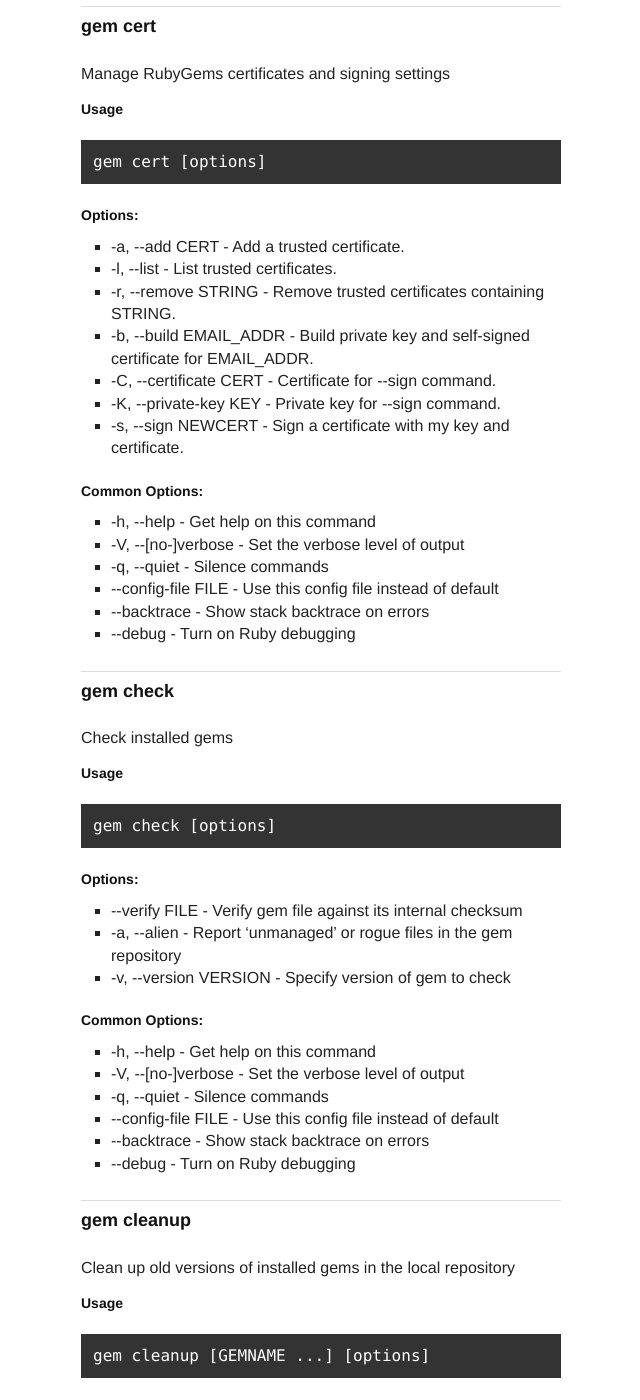
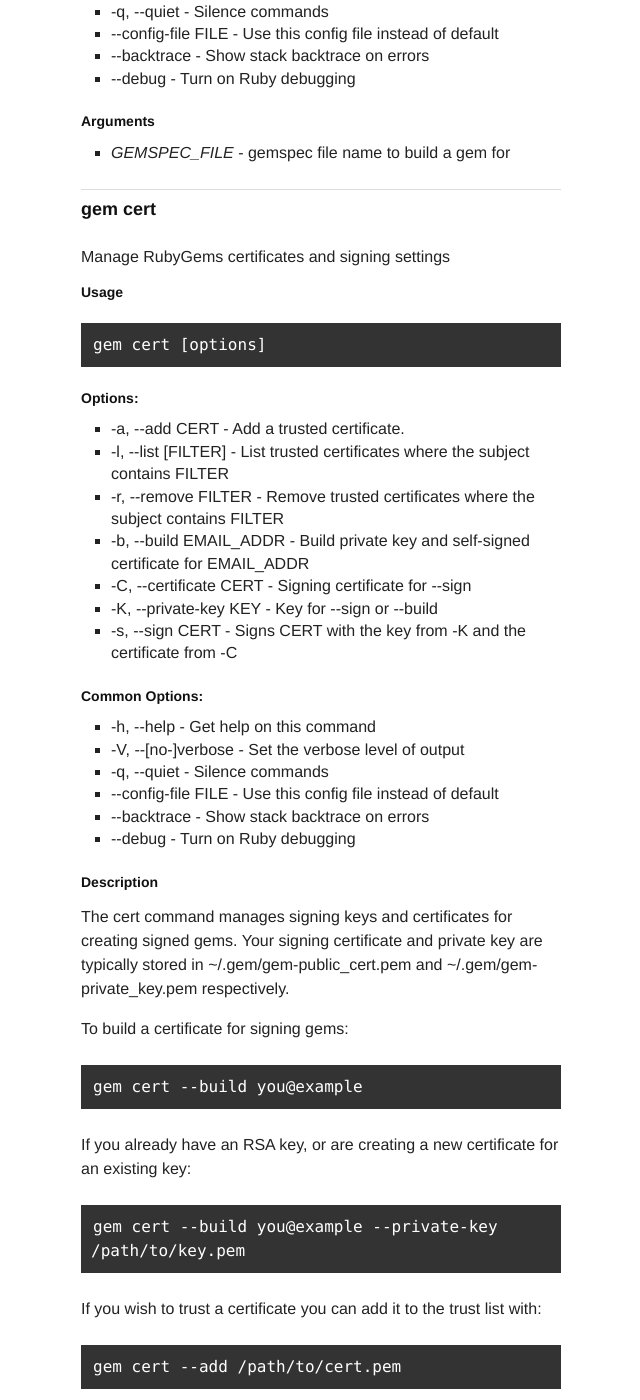
Before and after one commit to radar/guides, a Jekyll site: the page built from command-reference.md, in a window 1280 px wide and 1400 px high, scrolled down 1398 px. Shown: the whole window, without its empty margins (319-959 px from the left). Built offline with Jekyll 4.4.1, drawn with Linux system fonts in a browser that asks for light colours; some of the changed text lies outside the part shown.

Commit message:
Regenerate command reference from RubyGems 2.0.2

```diff
--- a/command-reference.md
+++ b/command-reference.md
@@ -2,10 +2,12 @@
 layout: default
 title: Command Reference
 previous: /patterns
-next: /rubygems-org-api
+next: /specification-reference
 ---
 
 What each `gem` command does, and how to use it.
+
+This reference was automatically generated from RubyGems version 2.0.2.
 
 * [gem build](#gem_build)
 * [gem cert](#gem_cert)
@@ -20,6 +22,7 @@ What each `gem` command does, and how to use it.
 * [gem install](#gem_install)
 * [gem list](#gem_list)
 * [gem lock](#gem_lock)
+* [gem mirror](#gem_mirror)
 * [gem outdated](#gem_outdated)
 * [gem owner](#gem_owner)
 * [gem pristine](#gem_pristine)
@@ -35,6 +38,7 @@ What each `gem` command does, and how to use it.
 * [gem unpack](#gem_unpack)
 * [gem update](#gem_update)
 * [gem which](#gem_which)
+* [gem yank](#gem_yank)
 
 
 
@@ -46,6 +50,10 @@ Build a gem from a gemspec
 
     gem build GEMSPEC_FILE [options]
 
+
+###   Options:
+
+*         -&#8203;-force                    - skip validation of the spec
 
 ###   Common Options:
 
@@ -79,12 +87,12 @@ Manage RubyGems certificates and signing settings
 ###   Options:
 
 *     -a, -&#8203;-add CERT                 - Add a trusted certificate.
-*     -l, -&#8203;-list                     - List trusted certificates.
-*     -r, -&#8203;-remove STRING            - Remove trusted certificates containing STRING.
-*     -b, -&#8203;-build EMAIL_ADDR         - Build private key and self-signed certificate for EMAIL_ADDR.
-*     -C, -&#8203;-certificate CERT         - Certificate for -&#8203;-sign command.
-*     -K, -&#8203;-private-key KEY          - Private key for -&#8203;-sign command.
-*     -s, -&#8203;-sign NEWCERT             - Sign a certificate with my key and certificate.
+*     -l, -&#8203;-list \[FILTER\]            - List trusted certificates where the subject contains FILTER
+*     -r, -&#8203;-remove FILTER            - Remove trusted certificates where the subject contains FILTER
+*     -b, -&#8203;-build EMAIL_ADDR         - Build private key and self-signed certificate for EMAIL_ADDR
+*     -C, -&#8203;-certificate CERT         - Signing certificate for -&#8203;-sign
+*     -K, -&#8203;-private-key KEY          - Key for -&#8203;-sign or -&#8203;-build
+*     -s, -&#8203;-sign CERT                - Signs CERT with the key from -K and the certificate from -C
 
 ###   Common Options:
 
@@ -99,20 +107,59 @@ Manage RubyGems certificates and signing settings
 
 
 
+### Description
+
+The cert command manages signing keys and certificates for creating signed
+gems.  Your signing certificate and private key are typically stored in
+~/.gem/gem-public_cert.pem and ~/.gem/gem-private_key.pem respectively.
+
+To build a certificate for signing gems:
+
+    gem cert --build you@example
+
+If you already have an RSA key, or are creating a new certificate for an
+existing key:
+
+    gem cert --build you@example --private-key /path/to/key.pem
+
+If you wish to trust a certificate you can add it to the trust list with:
+
+    gem cert --add /path/to/cert.pem
+
+You can list trusted certificates with:
+
+    gem cert --list
+
+or:
+
+    gem cert --list cert_subject_substring
+
+If you wish to remove a previously trusted certificate:
+
+    gem cert --remove cert_subject_substring
+
+To sign another gem author's certificate:
+
+    gem cert --sign /path/to/other_cert.pem
+
+For further reading on signing gems see `ri Gem::Security`.
+
 
 ## gem check
 
-Check installed gems
+Check a gem repository for added or missing files
 
 ### Usage
 
-    gem check [options]
+    gem check [OPTIONS] [GEMNAME ...] [options]
 
 
 ###   Options:
 
-*         -&#8203;-verify FILE              - Verify gem file against its internal checksum
-*     -a, -&#8203;-alien                    - Report 'unmanaged' or rogue files in the gem repository
+*     -a, -&#8203;-\[no-\]alien               - Report "unmanaged" or rogue files in the gem repository
+*         -&#8203;-\[no-\]doctor              - Clean up uninstalled gems and broken specifications
+*         -&#8203;-\[no-\]dry-run             - Do not remove files, only report what would be removed
+*         -&#8203;-\[no-\]gems                - Check installed gems for problems
 *     -v, -&#8203;-version VERSION          - Specify version of gem to check
 
 ###   Common Options:
@@ -124,6 +171,12 @@ Check installed gems
 *         -&#8203;-backtrace                - Show stack backtrace on errors
 *         -&#8203;-debug                    - Turn on Ruby debugging
 
+
+
+### Arguments
+
+
+* *GEMNAME* -        name of gem to check
 
 
 
@@ -165,6 +218,9 @@ Clean up old versions of installed gems in the local repository
 
 The cleanup command removes old gems from GEM_HOME.  If an older version is
 installed elsewhere in GEM_PATH the cleanup command won't touch it.
+
+Older gems that are required to satisify the dependencies of gems
+are not removed.
 
 
 ## gem contents
@@ -294,32 +350,37 @@ Display information about the RubyGems environment
 The RubyGems environment can be controlled through command line arguments,
 gemrc files, environment variables and built-in defaults.
 
-Command line argument defaults and some RubyGems defaults can be set in
-~/.gemrc file for individual users and a /etc/gemrc for all users.  A gemrc
-is a YAML file with the following YAML keys:
+Command line argument defaults and some RubyGems defaults can be set in a
+~/.gemrc file for individual users and a /etc/gemrc for all users. These
+files are YAML files with the following YAML keys:
 
     :sources: A YAML array of remote gem repositories to install gems from
-    :verbose: Verbosity of the gem command.  false, true, and :really are the
+    :verbose: Verbosity of the gem command. false, true, and :really are the
               levels
     :update_sources: Enable/disable automatic updating of repository metadata
     :backtrace: Print backtrace when RubyGems encounters an error
     :gempath: The paths in which to look for gems
-    gem_command: A string containing arguments for the specified gem command
+    :disable_default_gem_server: Force specification of gem server host on push
+    <gem_command>: A string containing arguments for the specified gem command
 
 Example:
 
     :verbose: false
     install: --no-wrappers
     update: --no-wrappers
+    :disable_default_gem_server: true
 
 RubyGems' default local repository can be overridden with the GEM_PATH and
-GEM_HOME environment variables.  GEM_HOME sets the default repository to
-install into.  GEM_PATH allows multiple local repositories to be searched for
+GEM_HOME environment variables. GEM_HOME sets the default repository to
+install into. GEM_PATH allows multiple local repositories to be searched for
 gems.
 
 If you are behind a proxy server, RubyGems uses the HTTP_PROXY,
 HTTP_PROXY_USER and HTTP_PROXY_PASS environment variables to discover the
 proxy server.
+
+If you would like to push gems to a private gem server the RUBYGEMS_HOST
+environment variable can be set to the URI for that server.
 
 If you are packaging RubyGems all of RubyGems' defaults are in
 lib/rubygems/defaults.rb.  You may override these in
@@ -346,6 +407,7 @@ Download a gem and place it in the current directory
 *     -B, -&#8203;-bulk-threshold COUNT     - Threshold for switching to bulk synchronization (default 1000)
 *     -p, -&#8203;-\[no-\]http-proxy \[URL\]    - Use HTTP proxy for remote operations
 *         -&#8203;-source URL               - Add URL as a remote source for gems
+*         -&#8203;-clear-sources            - Clear the gem sources
 
 ###   Common Options:
 
@@ -379,15 +441,8 @@ Generates the index files for a gem server directory
 ###   Options:
 
 *     -d, -&#8203;-directory=DIRNAME        - repository base dir containing gems subdir
-*         -&#8203;-\[no-\]legacy              - Generate Marshal.4.8
-*         -&#8203;-\[no-\]modern              - Generate indexes for RubyGems newer than 1.2.0
+*         -&#8203;-\[no-\]modern              - Generate indexes for RubyGems (always true)
 *         -&#8203;-update                   - Update modern indexes with gems added since the last update
-
-###   RSS Options:
-
-*         -&#8203;-rss-gems-host=GEM_HOST   - Host name where gems are served from, used for GUID and enclosure values
-*         -&#8203;-rss-host=HOST            - Host name for more gems information, used for RSS feed link
-*         -&#8203;-rss-title=TITLE          - Set title for RSS feed
 
 ###   Common Options:
 
@@ -422,16 +477,9 @@ When done, it will generate a set of files like this:
     prerelease_specs.<version>.gz                # prerelease specs index
     quick/Marshal.<version>/<gemname>.gemspec.rz # Marshal quick index file
 
-    # these files support legacy RubyGems
-    Marshal.<version>
-    Marshal.<version>.Z                          # Marshal full index
-
-The .Z and .rz extension files are compressed with the inflate algorithm.
+The .rz extension files are compressed with the inflate algorithm.
 The Marshal version number comes from ruby's Marshal::MAJOR_VERSION and
 Marshal::MINOR_VERSION constants.  It is used to ensure compatibility.
-
-If --rss-host and --rss-gem-host are given an RSS feed will be generated at
-index.rss containing gems released in the last two days.
 
 
 ## gem help
@@ -482,24 +530,28 @@ Install a gem into the local repository
 
 ###   Deprecated Options:
 
+*         -&#8203;-\[no-\]rdoc                - Generate RDoc for installed gems Use -&#8203;-document instead
+*         -&#8203;-\[no-\]ri                  - Generate ri data for installed gems. Use -&#8203;-document instead
 *     -u, -&#8203;-\[no-\]update-sources      - Update local source cache
 
 ###   Install/Update Options:
 
 *     -i, -&#8203;-install-dir DIR          - Gem repository directory to get installed gems
 *     -n, -&#8203;-bindir DIR               - Directory where binary files are located
-*     -d, -&#8203;-\[no-\]rdoc                - Generate RDoc documentation for the gem on install
-*         -&#8203;-\[no-\]ri                  - Generate RI documentation for the gem on install
+*         -&#8203;-\[no-\]document \[TYPES\]    - Generate documentation for installed gems List the documentation types you wish to generate.  For example: rdoc,ri
+*     -N, -&#8203;-no-document              - Disable documentation generation
 *     -E, -&#8203;-\[no-\]env-shebang         - Rewrite the shebang line on installed scripts to use /usr/bin/env
 *     -f, -&#8203;-\[no-\]force               - Force gem to install, bypassing dependency checks
 *     -w, -&#8203;-\[no-\]wrappers            - Use bin wrappers for executables Not available on dosish platforms
 *     -P, -&#8203;-trust-policy POLICY      - Specify gem trust policy
 *         -&#8203;-ignore-dependencies      - Do not install any required dependent gems
-*     -y, -&#8203;-include-dependencies     - Unconditionally install the required dependent gems
 *         -&#8203;-\[no-\]format-executable   - Make installed executable names match ruby. If ruby is ruby18, foo_exec will be foo_exec18
 *         -&#8203;-\[no-\]user-install        - Install in user's home directory instead of GEM_HOME.
-*         -&#8203;-development              - Install any additional development dependencies
+*         -&#8203;-development              - Install additional development dependencies
+*         -&#8203;-development-all          - Install development dependencies for all gems (including dev deps themselves)
 *         -&#8203;-conservative             - Don't attempt to upgrade gems already meeting version requirement
+*         -&#8203;-minimal-deps             - Don't upgrade any dependencies that already meet version requirements
+*     -g, -&#8203;-file FILE                - Read from a gem dependencies API file and install the listed gems
 
 ###   Local/Remote Options:
 
@@ -593,6 +645,7 @@ Display gems whose name starts with STRING
 ###   Options:
 
 *     -i, -&#8203;-\[no-\]installed           - Check for installed gem
+*     -I                             - Equivalent to -&#8203;-no-installed
 *     -v, -&#8203;-version VERSION          - Specify version of gem to list for use with -&#8203;-installed
 *     -d, -&#8203;-\[no-\]details             - Display detailed information of gem(s)
 *         -&#8203;-\[no-\]versions            - Display only gem names
@@ -676,7 +729,7 @@ generated.
 
 Example:
 
-    gemlock rails-1.0.0 > lockdown.rb
+    gem lock rails-1.0.0 > lockdown.rb
 
 will produce in lockdown.rb:
 
@@ -696,6 +749,29 @@ other require statements.
 Notice that rails 1.0.0 only requires that rake 0.6.2 or better be used.
 Rake-0.7.0.1 is the most recent version installed that satisfies that, so we
 lock it down to the exact version.
+
+
+## gem mirror
+
+Mirror all gem files (requires rubygems-mirror)
+
+### Usage
+
+    gem mirror [options]
+
+
+###   Common Options:
+
+*     -h, -&#8203;-help                     - Get help on this command
+*     -V, -&#8203;-\[no-\]verbose             - Set the verbose level of output
+*     -q, -&#8203;-quiet                    - Silence commands
+*         -&#8203;-config-file FILE         - Use this config file instead of default
+*         -&#8203;-backtrace                - Show stack backtrace on errors
+*         -&#8203;-debug                    - Turn on Ruby debugging
+
+
+
+
 
 
 ## gem outdated
@@ -745,7 +821,7 @@ Manage gem owners on RubyGems.org.
 
 ### Usage
 
-    gem owner [options]
+    gem owner GEM [options]
 
 
 ###   Options:
@@ -886,6 +963,7 @@ Query gem information in local or remote repositories
 ###   Options:
 
 *     -i, -&#8203;-\[no-\]installed           - Check for installed gem
+*     -I                             - Equivalent to -&#8203;-no-installed
 *     -v, -&#8203;-version VERSION          - Specify version of gem to query for use with -&#8203;-installed
 *     -n, -&#8203;-name-matches REGEXP      - Name of gem(s) to query on matches the provided REGEXP
 *     -d, -&#8203;-\[no-\]details             - Display detailed information of gem(s)
@@ -975,6 +1053,7 @@ Display all gems whose name contains STRING
 ###   Options:
 
 *     -i, -&#8203;-\[no-\]installed           - Check for installed gem
+*     -I                             - Equivalent to -&#8203;-no-installed
 *     -v, -&#8203;-version VERSION          - Specify version of gem to search for use with -&#8203;-installed
 *     -d, -&#8203;-\[no-\]details             - Display detailed information of gem(s)
 *         -&#8203;-\[no-\]versions            - Display only gem names
@@ -1111,6 +1190,7 @@ Display gem specification (in yaml)
 
 *     -v, -&#8203;-version VERSION          - Specify version of gem to examine
 *         -&#8203;-platform PLATFORM        - Specify the platform of gem to specification
+*         -&#8203;-\[no-\]prerelease          - Allow prerelease versions of a gem
 *         -&#8203;-all                      - Output specifications for all versions of the gem
 *         -&#8203;-ruby                     - Output ruby format
 *         -&#8203;-yaml                     - Output RUBY format
@@ -1187,11 +1267,13 @@ Uninstall gems from the local repository
 
 *     -a, -&#8203;-\[no-\]all                 - Uninstall all matching versions
 *     -I, -&#8203;-\[no-\]ignore-dependencies - Ignore dependency requirements while uninstalling
+*     -D, -&#8203;-\[no-\]-check-development  - Check development dependencies while uninstalling (default: false)
 *     -x, -&#8203;-\[no-\]executables         - Uninstall applicable executables without confirmation
 *     -i, -&#8203;-install-dir DIR          - Directory to uninstall gem from
 *     -n, -&#8203;-bindir DIR               - Directory to remove binaries from
 *         -&#8203;-\[no-\]user-install        - Uninstall from user's home directory in addition to GEM_HOME.
 *         -&#8203;-\[no-\]format-executable   - Assume executable names match Ruby's prefix and suffix.
+*         -&#8203;-\[no-\]force               - Uninstall all versions of the named gems ignoring dependencies
 *     -v, -&#8203;-version VERSION          - Specify version of gem to uninstall
 *         -&#8203;-platform PLATFORM        - Specify the platform of gem to uninstall
 
@@ -1252,7 +1334,7 @@ Unpack an installed gem to the current directory
 
 ## gem update
 
-Update the named gems (or all installed gems) in the local repository
+Update installed gems to the latest version
 
 ### Usage
 
@@ -1267,24 +1349,27 @@ Update the named gems (or all installed gems) in the local repository
 
 ###   Deprecated Options:
 
+*         -&#8203;-\[no-\]rdoc                - Generate RDoc for installed gems Use -&#8203;-document instead
+*         -&#8203;-\[no-\]ri                  - Generate ri data for installed gems. Use -&#8203;-document instead
 *     -u, -&#8203;-\[no-\]update-sources      - Update local source cache
 
 ###   Install/Update Options:
 
 *     -i, -&#8203;-install-dir DIR          - Gem repository directory to get installed gems
 *     -n, -&#8203;-bindir DIR               - Directory where binary files are located
-*     -d, -&#8203;-\[no-\]rdoc                - Generate RDoc documentation for the gem on install
-*         -&#8203;-\[no-\]ri                  - Generate RI documentation for the gem on install
+*         -&#8203;-\[no-\]document \[TYPES\]    - Generate documentation for installed gems List the documentation types you wish to generate.  For example: rdoc,ri
+*     -N, -&#8203;-no-document              - Disable documentation generation
 *     -E, -&#8203;-\[no-\]env-shebang         - Rewrite the shebang line on installed scripts to use /usr/bin/env
 *     -f, -&#8203;-\[no-\]force               - Force gem to install, bypassing dependency checks
 *     -w, -&#8203;-\[no-\]wrappers            - Use bin wrappers for executables Not available on dosish platforms
 *     -P, -&#8203;-trust-policy POLICY      - Specify gem trust policy
 *         -&#8203;-ignore-dependencies      - Do not install any required dependent gems
-*     -y, -&#8203;-include-dependencies     - Unconditionally install the required dependent gems
 *         -&#8203;-\[no-\]format-executable   - Make installed executable names match ruby. If ruby is ruby18, foo_exec will be foo_exec18
 *         -&#8203;-\[no-\]user-install        - Install in user's home directory instead of GEM_HOME.
-*         -&#8203;-development              - Install any additional development dependencies
+*         -&#8203;-development              - Install additional development dependencies
+*         -&#8203;-development-all          - Install development dependencies for all gems (including dev deps themselves)
 *         -&#8203;-conservative             - Don't attempt to upgrade gems already meeting version requirement
+*         -&#8203;-minimal-deps             - Don't upgrade any dependencies that already meet version requirements
 
 ###   Local/Remote Options:
 
@@ -1345,3 +1430,46 @@ Find the location of a library file you can require
 
 
 * *FILE* -           name of file to find
+
+
+
+
+
+## gem yank
+
+Remove a specific gem version release from RubyGems.org
+
+### Usage
+
+    gem yank GEM -v VERSION [-p PLATFORM] [--undo] [--key KEY_NAME] [options]
+
+
+###   Options:
+
+*     -v, -&#8203;-version VERSION          - Specify version of gem to remove
+*         -&#8203;-platform PLATFORM        - Specify the platform of gem to remove
+*       - -&#8203;-undo
+*     -k, -&#8203;-key KEY_NAME             - Use API key from your gem credentials file
+
+###   Common Options:
+
+*     -h, -&#8203;-help                     - Get help on this command
+*     -V, -&#8203;-\[no-\]verbose             - Set the verbose level of output
+*     -q, -&#8203;-quiet                    - Silence commands
+*         -&#8203;-config-file FILE         - Use this config file instead of default
+*         -&#8203;-backtrace                - Show stack backtrace on errors
+*         -&#8203;-debug                    - Turn on Ruby debugging
+
+
+
+### Arguments
+
+
+* *GEM* -        name of gem
+
+
+
+
+### Description
+
+Remove a specific gem version release from RubyGems.org
```
Also changed, not shown: other parts of command-reference.md (+2 -1 lines).
